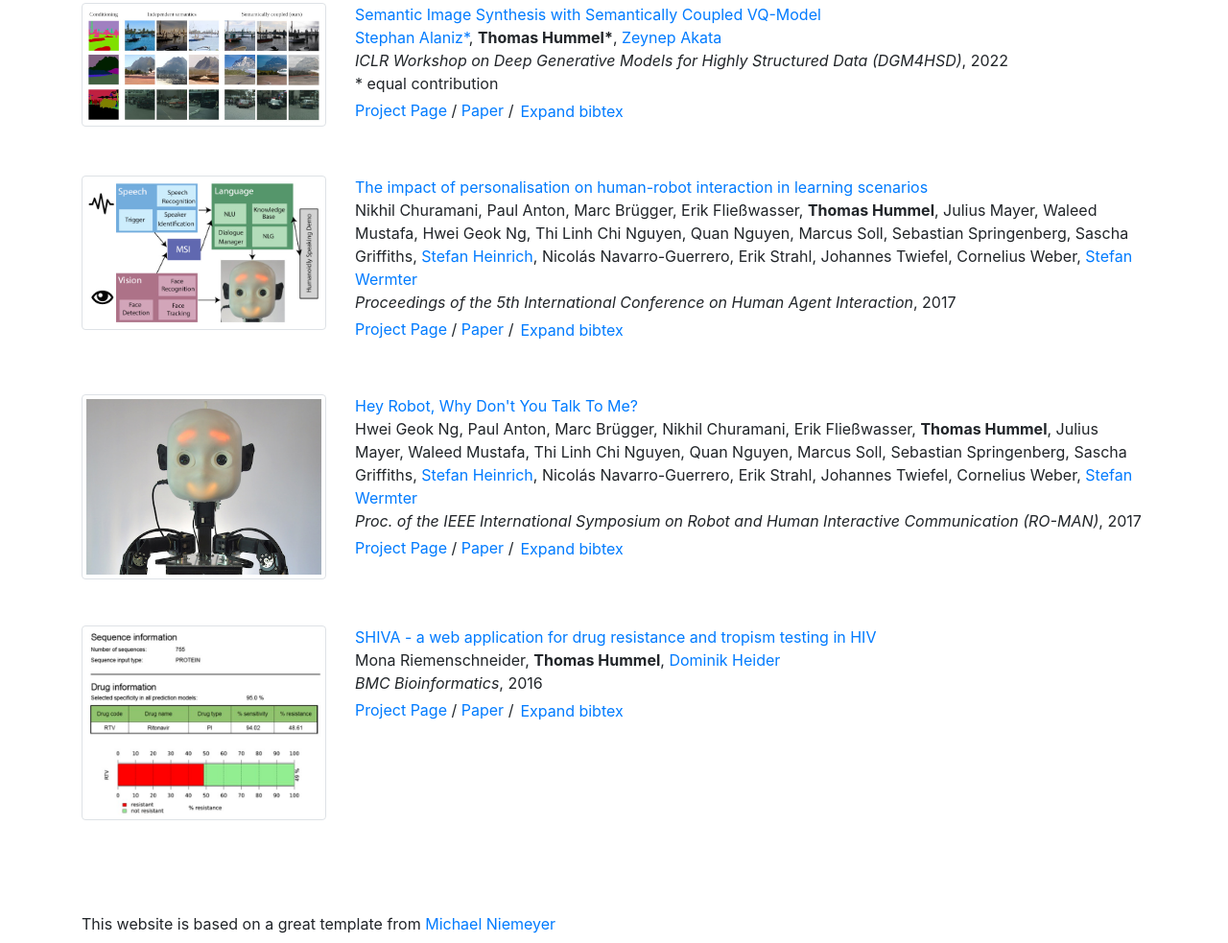
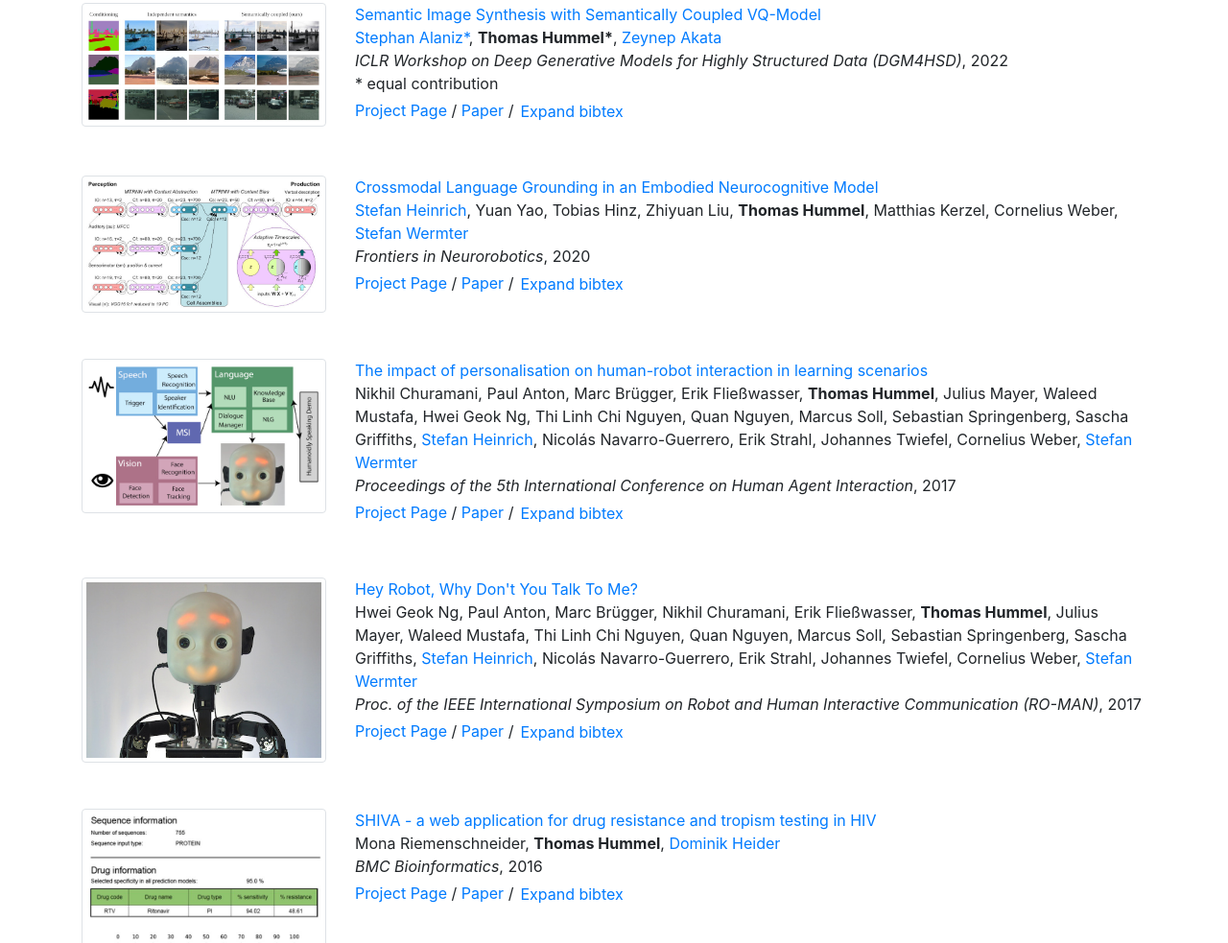
Before and after one commit to hummelth/hummelth.github.io, a plain HTML site: page index.html in a window 1280 px wide. Shown: the part 823-1806 px from the top of the page at 96% size. Drawn offline with nearby package versions, Linux system fonts and the light colour scheme.

Commit message:
Update website

```diff
--- a/index.html
+++ b/index.html
@@ -55,6 +55,11 @@
 	title = {Semantic Image Synthesis with Semantically Coupled VQ-Model},
 	booktitle = {ICLR Workshop on Deep Generative Models for Highly Structured Data (DGM4HSD)},
 	year = {2022},
+}</pre></code></div></div> </div> </div> </div><div style="margin-bottom: 3em;"> <div class="row"><div class="col-sm-3"><img src="assets/img/publications/2020-frontiers.jpeg" class="img-fluid img-thumbnail" alt="Project image"></div><div class="col-sm-9"><a href="#" target="_blank">Crossmodal Language Grounding in an Embodied Neurocognitive Model</a> <br><a href="https://stefanheinrich.net/" target="_blank">Stefan Heinrich</a>, Yuan Yao, Tobias Hinz, Zhiyuan Liu, <span style="font-weight: bold";>Thomas Hummel</span>, Matthias Kerzel, Cornelius Weber, <a href="https://www.inf.uni-hamburg.de/en/inst/ab/wtm" target="_blank">Stefan Wermter</a> <br><span style="font-style: italic;">Frontiers in Neurorobotics</span>, 2020 <br><a href="#" target="_blank">Project Page</a> / <a href="https://doi.org/10.3389/fnbot.2020.00052" target="_blank">Paper</a> /<button class="btn btn-link" type="button" data-toggle="collapse" data-target="#collapseheinrich2020FRONTIERS" aria-expanded="false" aria-controls="collapseExample" style="margin-left: -6px; margin-top: -2px;">Expand bibtex</button><div class="collapse" id="collapseheinrich2020FRONTIERS"><div class="card card-body"><pre><code>@InProceedings{heinrich2020FRONTIERS,
+	author = {Stefan Heinrich and Yuan Yao and Tobias Hinz and Zhiyuan Liu and Thomas Hummel and Matthias Kerzel and Cornelius Weber and Stefan Wermter},
+	title = {Crossmodal Language Grounding in an Embodied Neurocognitive Model},
+	booktitle = {Frontiers in Neurorobotics},
+	year = {2020},
 }</pre></code></div></div> </div> </div> </div><div style="margin-bottom: 3em;"> <div class="row"><div class="col-sm-3"><img src="assets/img/publications/2017-hai.jpeg" class="img-fluid img-thumbnail" alt="Project image"></div><div class="col-sm-9"><a href="#" target="_blank">The impact of personalisation on human-robot interaction in learning scenarios</a> <br>Nikhil Churamani, Paul Anton, Marc Brügger, Erik Fließwasser, <span style="font-weight: bold";>Thomas Hummel</span>, Julius Mayer, Waleed Mustafa, Hwei Geok Ng, Thi Linh Chi Nguyen, Quan Nguyen, Marcus Soll, Sebastian Springenberg, Sascha Griffiths, <a href="https://stefanheinrich.net/" target="_blank">Stefan Heinrich</a>, Nicolás Navarro-Guerrero, Erik Strahl, Johannes Twiefel, Cornelius Weber, <a href="https://www.inf.uni-hamburg.de/en/inst/ab/wtm" target="_blank">Stefan Wermter</a> <br><span style="font-style: italic;">Proceedings of the 5th International Conference on Human Agent Interaction</span>, 2017 <br><a href="#" target="_blank">Project Page</a> / <a href="http://dx.doi.org/10.1145/3125739.3125756" target="_blank">Paper</a> /<button class="btn btn-link" type="button" data-toggle="collapse" data-target="#collapsechuramani2017HAI" aria-expanded="false" aria-controls="collapseExample" style="margin-left: -6px; margin-top: -2px;">Expand bibtex</button><div class="collapse" id="collapsechuramani2017HAI"><div class="card card-body"><pre><code>@InProceedings{churamani2017HAI,
 	author = {Nikhil Churamani and Paul Anton and Marc Brügger and Erik Fließwasser and Thomas Hummel and Julius Mayer and Waleed Mustafa and Hwei Geok Ng and Thi Linh Chi Nguyen and Quan Nguyen and Marcus Soll and Sebastian Springenberg and Sascha Griffiths and Stefan Heinrich and Nicolás Navarro-Guerrero and Erik Strahl and Johannes Twiefel and Cornelius Weber and Stefan Wermter},
 	title = {The impact of personalisation on human-robot interaction in learning scenarios},
```
Also changed, not shown: assets/img/publications/2020-frontiers.jpeg (added), 1 other file.
